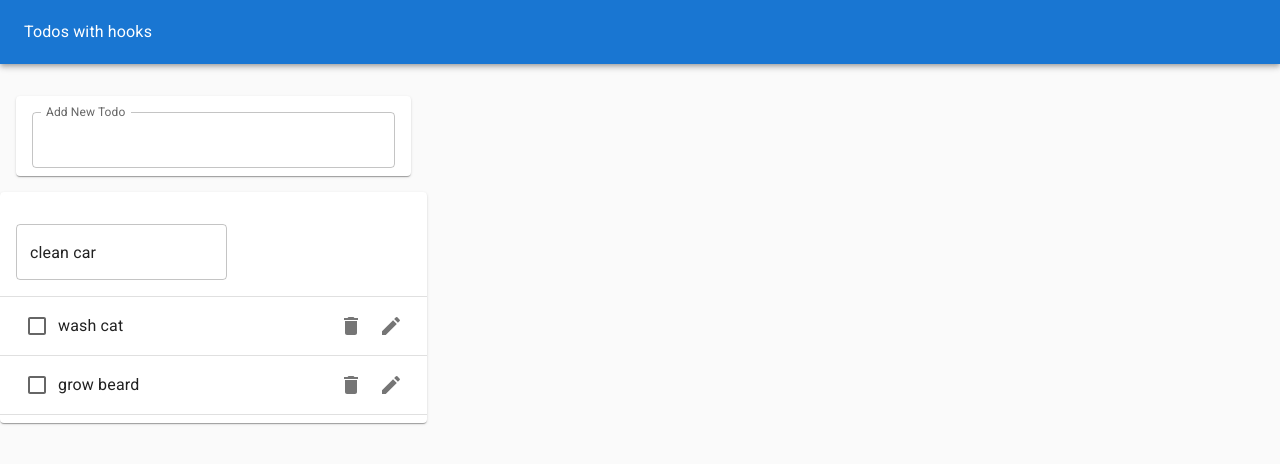
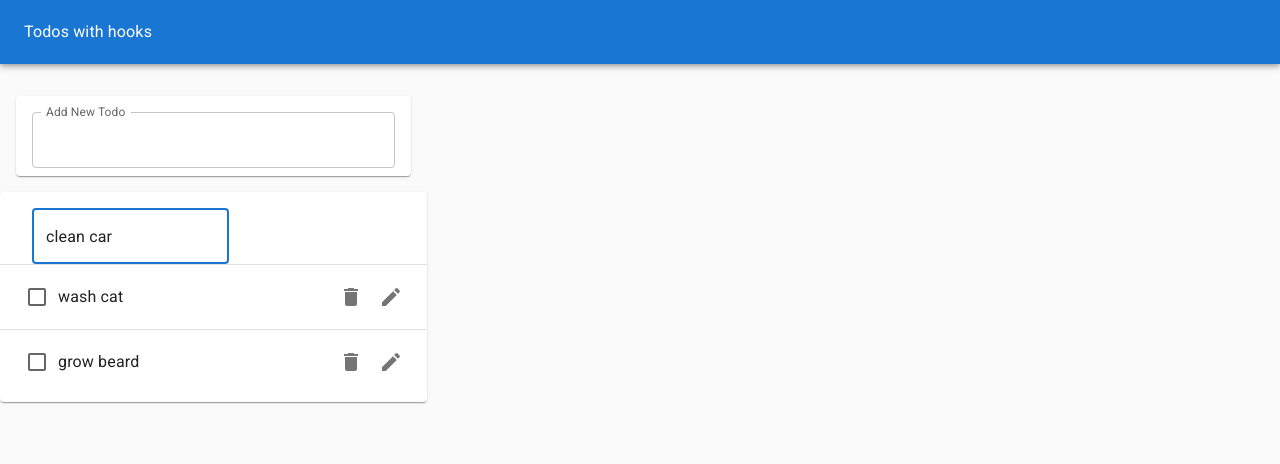
Before and after one commit to RaulSdev/todohooks, a React (Create React App) app: page / in a window 1280 px wide. Both pictures are taken after a click on the button 390 px from the left and 229 px from the top of the page. Shown: the top 464 px of the page. Built offline with nearby package versions, Linux system fonts and the light colour scheme.

Commit message:
style tweaks

```diff
--- a/src/EditTodoForm.jsx
+++ b/src/EditTodoForm.jsx
@@ -12,12 +12,14 @@
         reset();
         toggleEditForm();
       }}
+      style={{ marginLeft: "1rem", width: "50%" }}
     >
       <TextField
         margin="normal"
         value={value}
         onChange={handleChange}
         fullWidth
+        autoFocus
       />
     </form>
   );
--- a/src/Todo.jsx
+++ b/src/Todo.jsx
@@ -20,7 +20,7 @@
 }) {
   const [isEditing, toggle] = useToggleState(false);
   return (
-    <ListItem>
+    <ListItem style={{ height: "64px" }}>
       {isEditing ? (
         <EditTodoForm
           editTodo={editTodo}
--- a/src/TodoList.jsx
+++ b/src/TodoList.jsx
@@ -6,7 +6,7 @@
   return (
     <Paper>
       <List>
-        {todos.map((todo) => (
+        {todos.map((todo, i) => (
           <>
             <Todo
               id={todo.id}
@@ -17,7 +17,7 @@
               toggleTodo={toggleTodo}
               editTodo={editTodo}
             />
-            <Divider />
+            {i < todos.length - 1 && <Divider />}
           </>
         ))}
       </List>
```
